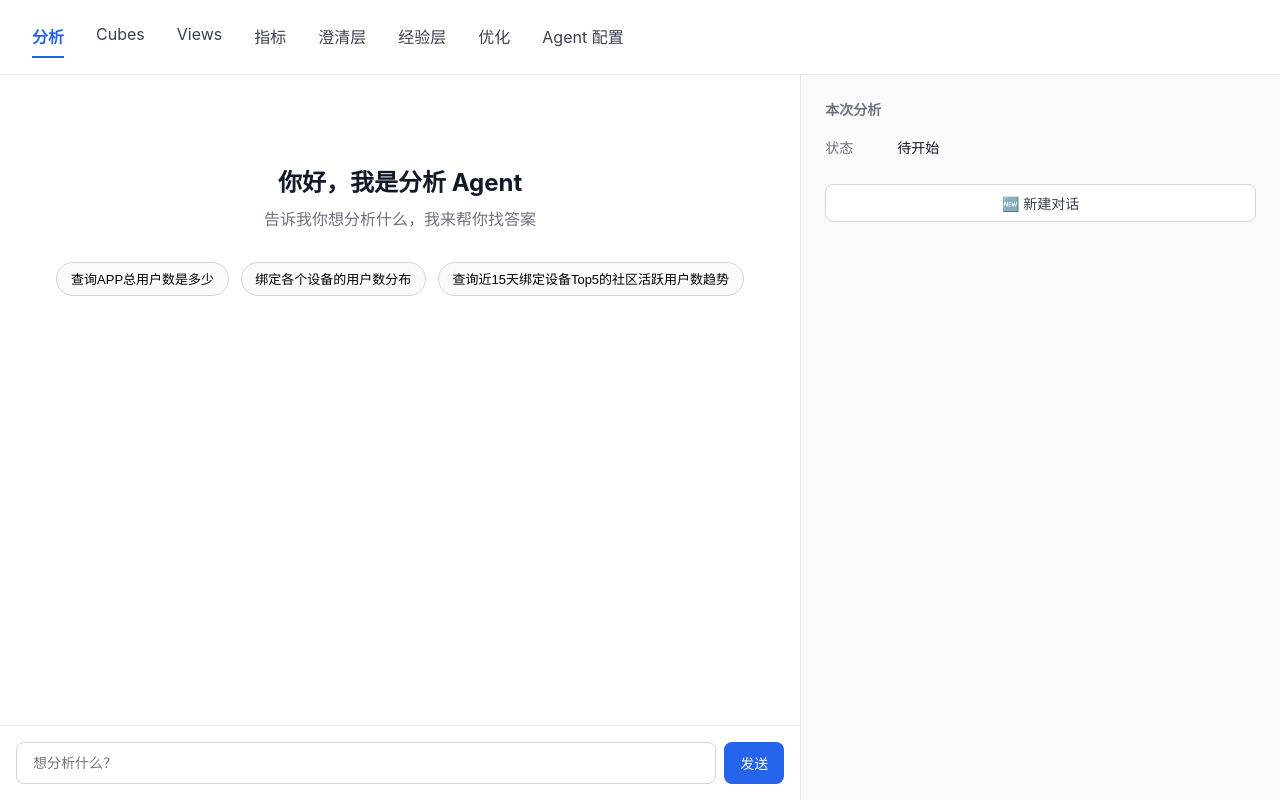
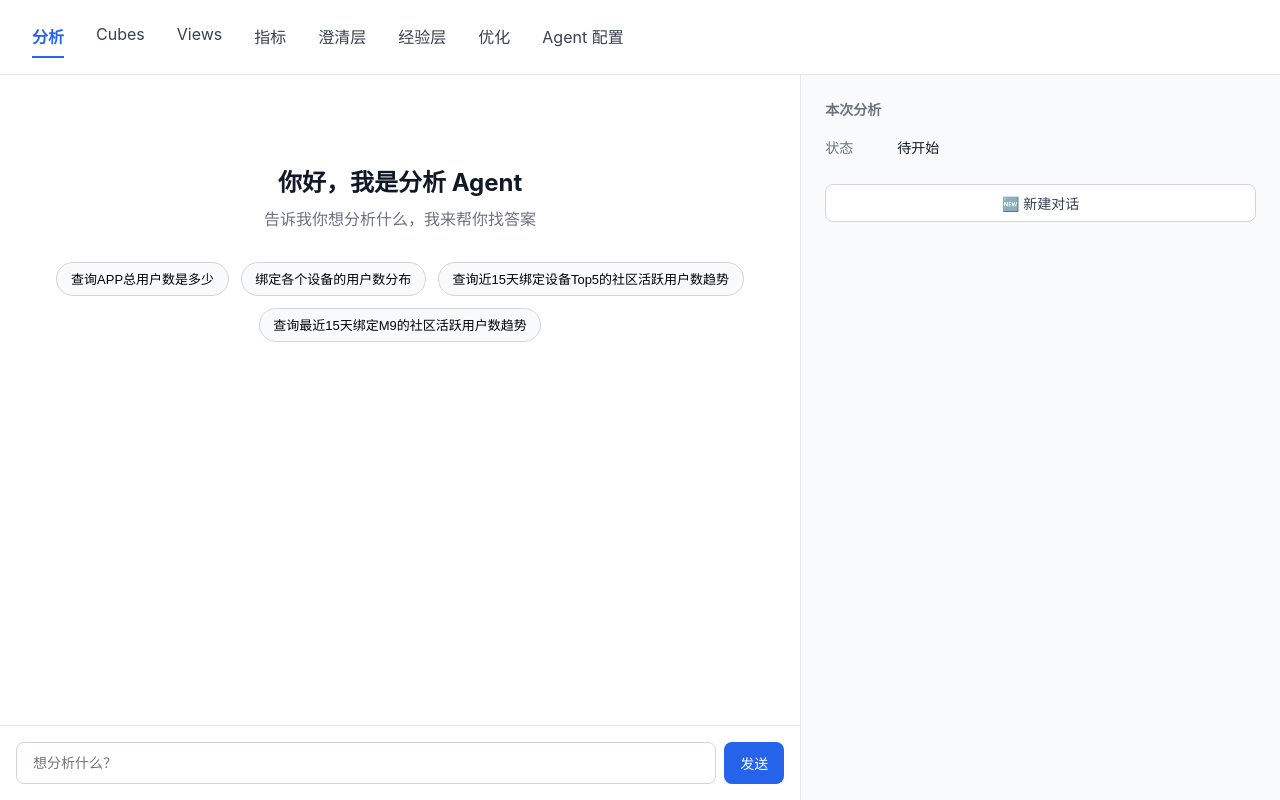
Before and after one commit to jedshen123/momcozy-data-agent, a React (Vite) app in the folder frontend/: page /analysis in a window 1280 px wide. Built offline with nearby package versions, Linux system fonts and the light colour scheme; the HTML template or start-up script is replaced by a standard one.

Commit message:
chore: auto-commit frontend/src/pages/analysis/AnalysisPage.tsx

```diff
--- a/frontend/src/pages/analysis/AnalysisPage.tsx
+++ b/frontend/src/pages/analysis/AnalysisPage.tsx
@@ -12,6 +12,7 @@ const examples = [
   '查询APP总用户数是多少',
   '绑定各个设备的用户数分布',
   '查询近15天绑定设备Top5的社区活跃用户数趋势',
+  '查询最近15天绑定M9的社区活跃用户数趋势',
 ]
 
 const btn = (primary?: boolean): React.CSSProperties => ({
```
